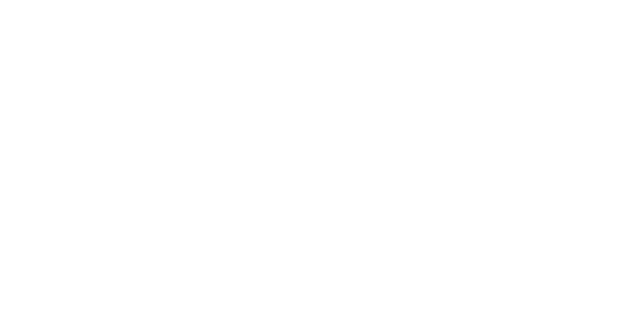
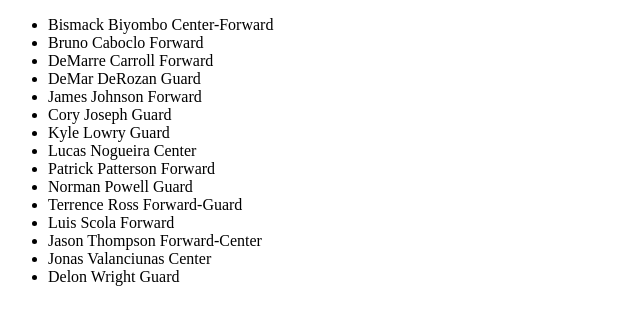
Before and after one commit to upekshaa/html-css-project-for-git, a plain HTML site: page index.html in a window 1280 px wide. Shown: the whole page, without its empty margins (0-640 px from the left). Drawn offline with Linux system fonts and the light colour scheme.

Commit message:
added team members

```diff
--- a/index.html
+++ b/index.html
@@ -6,5 +6,24 @@
 </head>
 <body>
 
+  <div>
+    <ul>
+      <li>Bismack Biyombo Center-Forward</li>
+      <li>Bruno Caboclo Forward</li>
+      <li>DeMarre Carroll Forward</li>
+      <li>DeMar DeRozan Guard</li>
+      <li>James Johnson Forward</li>
+      <li>Cory Joseph Guard</li>
+      <li>Kyle Lowry Guard</li>
+      <li>Lucas Nogueira Center</li>
+      <li>Patrick Patterson Forward</li>
+      <li>Norman Powell Guard</li>
+      <li>Terrence Ross Forward-Guard</li>
+      <li>Luis Scola Forward</li>
+      <li>Jason Thompson Forward-Center</li>
+      <li>Jonas Valanciunas Center</li>
+      <li>Delon Wright Guard</li>
+    </ul>
+  </div>
 </body>
 </html>
```
